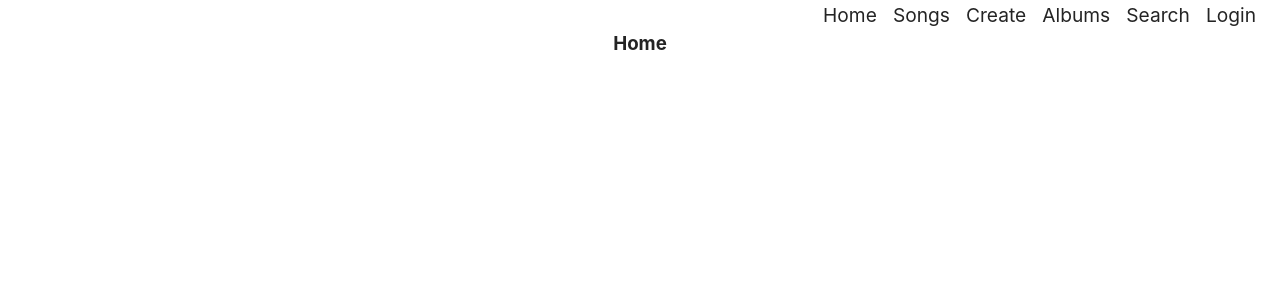
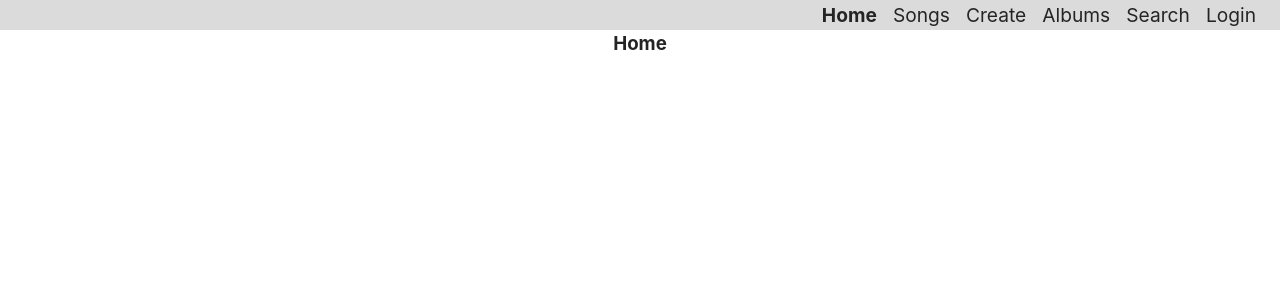
Before and after one commit to kevinjapan/WeeSongs, a Vue app: page / in a window 1280 px wide. Shown: the top 300 px of the page. Built offline with nearby package versions, Linux system fonts and the light colour scheme.

Commit message:
highlight current selected

```diff
--- a/src/components/App/AppNav/AppNav.vue
+++ b/src/components/App/AppNav/AppNav.vue
@@ -1,18 +1,24 @@
 <script setup>
-import { ref } from 'vue'
+import { ref, computed } from 'vue'
 import { useRouter } from 'vue-router'
 import { useAppStore } from '@/stores/appStore'
+
+
+
+// AppNav
 
 const router = useRouter()
 const app_store = useAppStore()
 
 const display = ref(false)
+const curr_route = ref('/')
 
 // we use router.push() rather than:
 // <RouterLink to="/" class="view_link" activeClass="selected_view" exactActiveClass="selected_view">Home</RouterLink>
 // since we want to interject to close app_nav
 const open_nav_link = route => {
    display.value = false
+   curr_route.value = route
    router.push(route)
 }
 
@@ -26,6 +32,9 @@ const clicked_bg = () => {
 // - 'app_nav_dimmer' adds it's own transitions and fades in before
 //    thus we hide dimmer bg sliding down.
 
+const is_curr_route = (route) => {
+   return route === curr_route.value
+}
 </script>
 
 
@@ -37,31 +46,42 @@ const clicked_bg = () => {
       </button>
    </div>
 
-   <Transition>
 
    <nav class="app_nav" :class="{opened : display === true}" @click="clicked_bg">
 
       <div class="app_nav_links">
-            <a @click.stop="open_nav_link('/')">Home</a>
-            <a @click.stop="open_nav_link('/songs')">Songs</a>
+
+         <a @click.stop="open_nav_link('/')" :class="{selected_view:is_curr_route('/')}">Home</a>
+
+         <a @click.stop="open_nav_link('/songs')" :class="{selected_view:is_curr_route('/songs')}">Songs</a>
+
          <div v-if="app_store.app_api !== ''">
-               <a @click.stop="open_nav_link('/songs/create')">Create</a>
+            <a @click.stop="open_nav_link('/songs/create')" :class="{selected_view:is_curr_route('/songs/create')}">Create</a>
          </div>
+
          <div v-else class="text_lightgrey">
             <a class="no_cursor_pointer">Create</a>
          </div>
-            <a @click.stop="open_nav_link('/albums')">Albums</a>
-            <a @click.stop="open_nav_link('/search')">Search</a>
+
+         <a @click.stop="open_nav_link('/albums')" :class="{selected_view:is_curr_route('/albums')}">Albums</a>
+
          <div v-if="app_store.app_api !== ''">
-               <a v-if="!app_store.bearer_token" @click.stop="open_nav_link('/login')">Login</a>
-               <a v-else  @click.stop="open_nav_link('/account')">{{ app_store.username }}</a>
+            <a @click.stop="open_nav_link('/search')" :class="{selected_view:is_curr_route('/search')}">Search</a>
          </div>
+         <div v-else class="text_lightgrey">
+            <a class="no_cursor_pointer">Search</a>
+         </div>
+
+         <div v-if="app_store.app_api !== ''">
+            <a v-if="!app_store.bearer_token" @click.stop="open_nav_link('/login')" :class="{selected_view:is_curr_route('/login')}">Login</a>
+            <a v-else @click.stop="open_nav_link('/account')" :class="{selected_view:is_curr_route('/account')}">{{ app_store.username }}</a>
+         </div>
+
       </div>
       <div class="app_nav_dimmer"></div>
 
    </nav>
 
-   </Transition>
 
 </template>
 
@@ -148,7 +168,7 @@ nav.app_nav.opened {
    transition:opacity .5s ease-in-out,transform .5s ease-in-out,-webkit-transform .5s ease-in-out;
 }
 nav.app_nav.opened > div.app_nav_dimmer {
-   opacity:.4;
+   opacity:.2;
    -webkit-transition:opacity 1s ease-in-out .35s;
    transition:opacity 1s ease-in-out .35s;
    -o-transition:opacity 1s ease-in-out .35s;
@@ -176,7 +196,7 @@ nav.app_nav.opened > div.app_nav_dimmer {
    width:fit-content;
    margin-right:.5rem;
    padding:1rem 2rem 1rem 2rem;
-   background: white;
+   background:hsl(0, 0%, 86%);
    border-radius:0 0 .5rem .5rem;
 }
 .app_nav_hamburger {
@@ -197,17 +217,18 @@ nav.app_nav.opened > div.app_nav_dimmer {
    /* we use bar to cover scrolling content */
    width:100%;
 
-   height:fit-content;
+   height:var(--app_nav_height);
    margin:0;
    padding:0;
    color:white;
-   background:white;
+   background:hsl(0, 0%, 86%);
 }
 .app_nav_hamburger button {
-   background:white;
+   background:hsl(0, 0%, 86%);
    border:none;
    outline:none;
    margin:0;
+   padding:0;
 }
 /* grey-out opened dropdown ctrl */
 .app_nav_hamburger button.opened {
@@ -215,9 +236,9 @@ nav.app_nav.opened > div.app_nav_dimmer {
    filter: invert(15%) sepia(61%) saturate(5216%) hue-rotate(180deg) brightness(227%) contrast(105%);
 }
 .app_nav_hamburger img {
-   width:32px;
-   height:32px;
-   background:white;
+   width:30px;
+   height:30px;
+   background:hsl(0, 0%, 86%);
 }
 
 @media (min-width: 768px) {
@@ -246,7 +267,11 @@ nav.app_nav.opened > div.app_nav_dimmer {
       -webkit-transform: unset;
       -ms-transform: unset;
       transform: unset;
+      transition:unset;
       opacity:1;
+
+      background:hsl(0, 0%, 86%);
+
    }
    nav.app_nav > div.app_nav_dimmer {
       display:none;
@@ -280,34 +305,17 @@ nav.app_nav.opened > div.app_nav_dimmer {
       display:none;
    }
 }
+
 a {
    width:fit-content;
    margin:0;
    padding:0;
    color:inherit;
    font-weight:400;
-   background:white;
+   background:hsl(0, 0%, 86%);
+}
+a.selected_view {
+   font-weight:700;
 }
 
-
-/*
-   configure Vue Transition component for app_nav slide-in
-*/
-@media (max-width: 768px) {
-   .v-enter-active,.v-leave-active {
-      -webkit-transition: opacity .25s ease-in-out;
-      -o-transition: opacity .25s ease-in-out;
-      transition: .25s ease-in-out;
-      opacity:1;
-      -webkit-transform: translate(0, 0);
-      -ms-transform: translate(0, 0);
-      transform: translate(0, 0);
-   }
-   .v-enter-from,.v-leave-to {
-      -webkit-transform: translate(100%, 0);
-      -ms-transform: translate(100%, 0);
-      transform: translate(100%, 0);
-      opacity:0;
-   }
-}
 </style>
```
Lines whose indentation alone changed are shown as unchanged.
